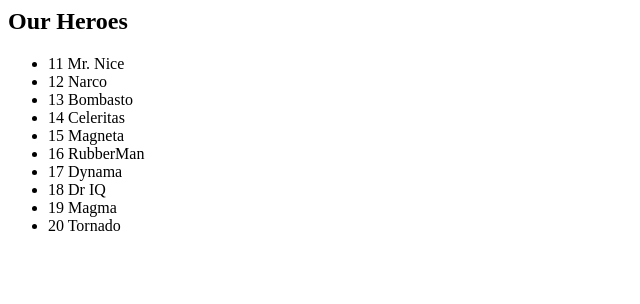
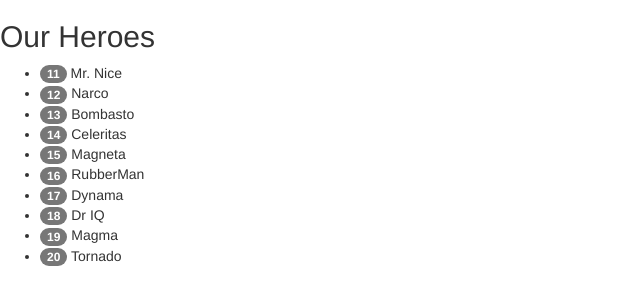
Before and after one commit to RamTheeru/angular-bcvgqw, an Angular app: page / in a window 1280 px wide. Shown: the top 304 px of the page, without its empty margins (0-640 px from the left). Built offline with nearby package versions, Linux system fonts and the light colour scheme.

Commit message:
4 files modified

```diff
--- a/angular.json
+++ b/angular.json
@@ -23,6 +23,8 @@
               "src/assets"
             ],
             "styles": [
+               "node_modules/bootstrap/dist/css/bootstrap.min.css",
+
               "src/styles.css"
             ],
             "scripts": []
--- a/src/app/hero-detail/hero-detail.component.html
+++ b/src/app/hero-detail/hero-detail.component.html
@@ -7,5 +7,5 @@
       <input [(ngModel)]="hro.name" placeholder="name"/>
     </label>
   </div>
-
+<button class="btn btn-primary">Save</button>
 </div>
--- a/src/styles.css
+++ b/src/styles.css
@@ -1 +1,2 @@
 /* Add application styles & imports to this file! */
+@import url('https://unpkg.com/bootstrap@3.3.7/dist/css/bootstrap.min.css')
```
Also changed, not shown: package.json (+13 -10 lines).
